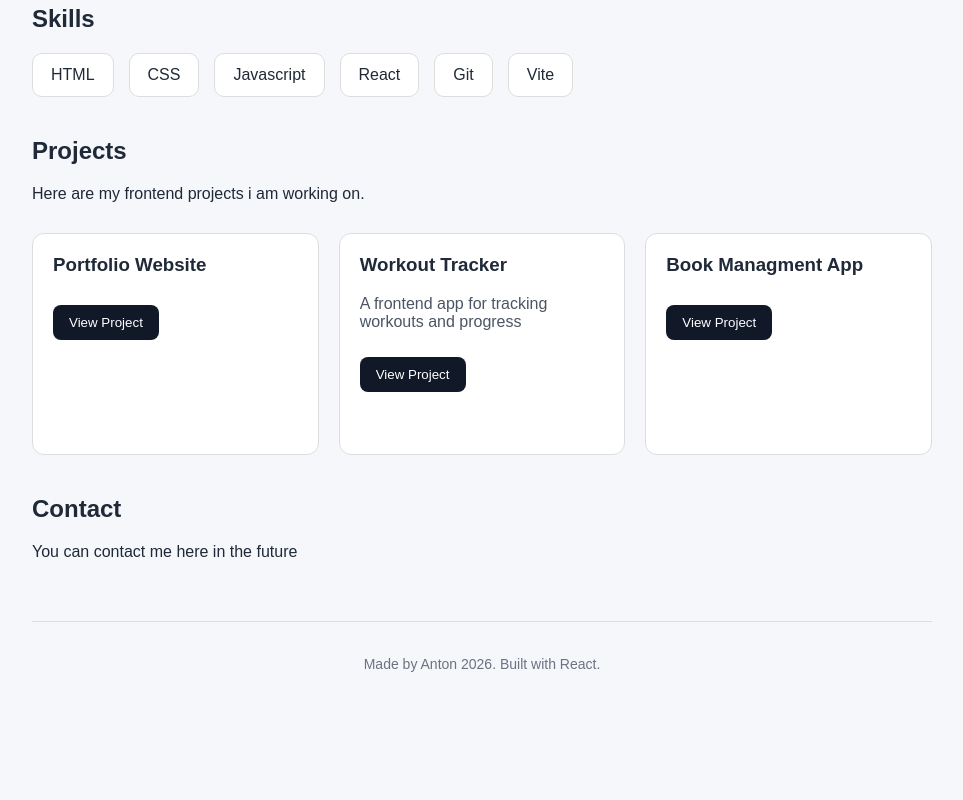
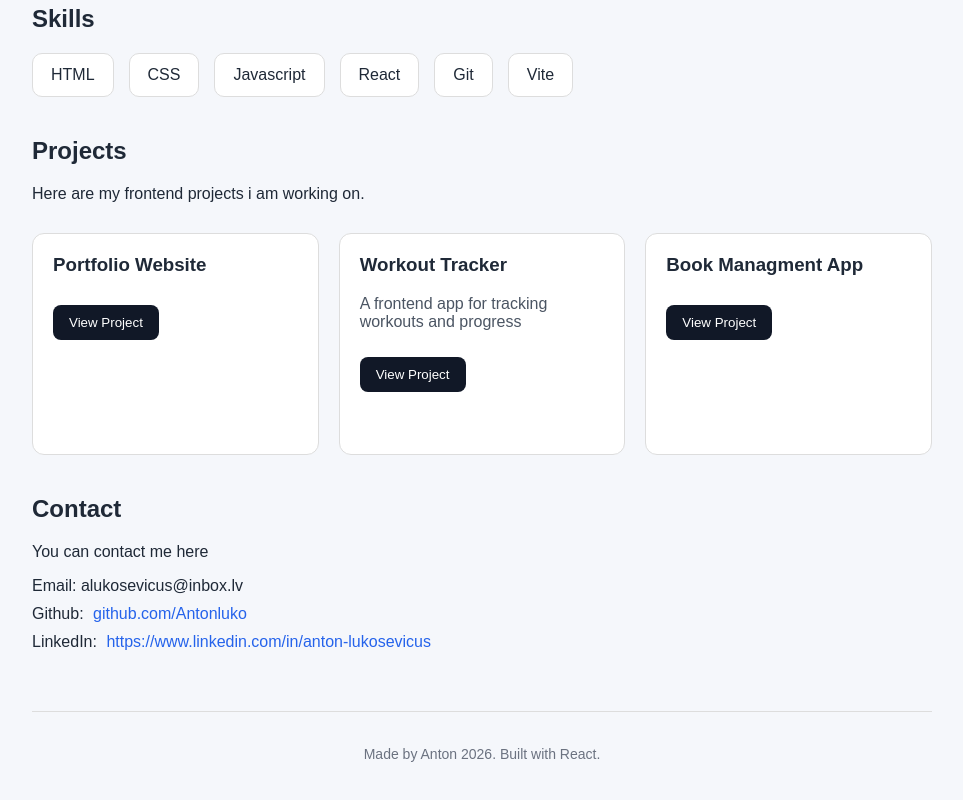
Before and after one commit to Antonluko/Portfolio, a React (Vite) app: page / in a window 1280 px wide. Shown: the part 691-1491 px from the top of the page, without its empty margins (158-1121 px from the left). Before the commit the page ends 1417 px from the top, so only its background shows below. Built offline with nearby package versions, Linux system fonts and the light colour scheme.

Commit message:
Refactored Contact me component

```diff
--- a/src/components/Contact.jsx
+++ b/src/components/Contact.jsx
@@ -1,8 +1,17 @@
 function Contact() {
   return (
-    <section id="contact">
+    <section id="contact" className="contact">
       <h2>Contact</h2>
-      <p>You can contact me here in the future</p>
+      <p>You can contact me here</p>
+      <ul className="contact-list">
+        <li>Email: alukosevicus@inbox.lv</li>
+        <li>
+          Github: <a href="https://github.com/Antonluko" target="_blank"> github.com/Antonluko</a>
+        </li>
+        <li> LinkedIn: <a href="https://www.linkedin.com/in/anton-lukosevicus">
+        https://www.linkedin.com/in/anton-lukosevicus</a>
+        </li>
+      </ul>
     </section>
   )
 }
--- a/src/index.css
+++ b/src/index.css
@@ -154,7 +154,23 @@ section {
 .project-card button:hover {
   background: #333;
 }
-
+/* Contact me  */
+.contact {
+  text-align: left;
+}
+.contact-list {
+  list-style: none;
+  padding: 0;
+  margin-top: 15px;
+}
+.contact-list li {
+  margin-bottom: 10px;
+}
+.contact a {
+  margin-left: 5px;
+  color: #2563eb;
+  text-decoration: none;
+}
 html {
   scroll-behavior: smooth;
 }
```
